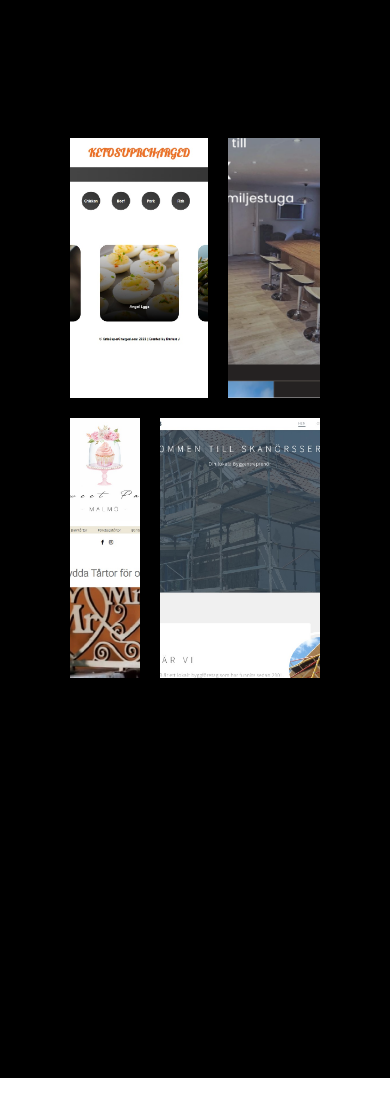
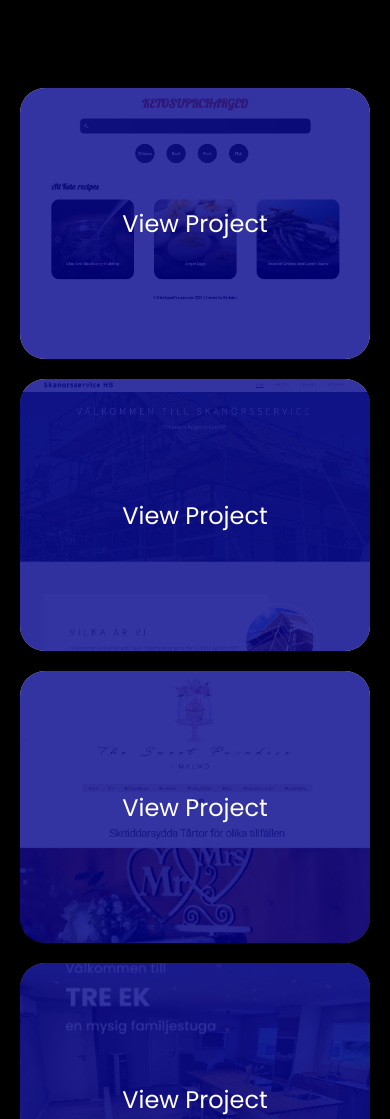
Before and after one commit to DJendryczka/port-v4, a plain HTML site: page index.html in a window 390 px wide. Shown: the part 1940-3059 px from the top of the page. Before the commit the page ends 3018 px from the top, so only its background shows below. Drawn offline with Linux system fonts and the light colour scheme.

Commit message:
Added overlay and hover to procect sectin

```diff
--- a/index.html
+++ b/index.html
@@ -96,18 +96,23 @@
       <div class="grid">
         <div class="image-one">
           <img src="images/keto.jpg" alt="">
+          <a href="#" class="link-overlay">View Project</a>
         </div>
         <div class="image-two">
           <img src="images/skanor.jpg" alt="">
+          <a href="#" class="link-overlay">View Project</a>
         </div>
         <div class="image-tree">
           <img src="images/sweet.jpg" alt="">
+          <a href="#" class="link-overlay">View Project</a>
         </div>
         <div class="image-four">
           <img src="images/treek.png" alt="">
+          <a href="#" class="link-overlay">View Project</a>
         </div>
       </div>
     </section>
+
     <section id="contact" class="container"></section>
     <footer class="container"></footer>
     <script src="script.js"></script>
--- a/style.css
+++ b/style.css
@@ -44,7 +44,7 @@ a {
 }
 
 nav {
-  width: 1200px;
+  max-width: 1200px;
   margin: 0 auto;
   display: flex;
   justify-content: space-between;
@@ -205,8 +205,26 @@ nav {
   gap: 20px;
   max-width: 100%;
   min-width: 300px;
-  padding: 0 60px;
+  padding: 0 70px;
   margin: 50px auto;
+}
+
+/* Overlay and link for desktops */
+.image-one, .image-two, .image-tree, .image-four {
+  position: relative;
+  border-radius: 25px;
+  overflow: hidden;
+}
+
+.image-one::before, .image-two::before, .image-tree::before, .image-four::before {
+  content: '';
+  position: absolute;
+  top: 0;
+  left: 0;
+  width: 100%;
+  height: 100%;
+  background-color: rgba(0, 0, 139, 0.5);
+  transition: background-color 0.3s ease-in-out;
 }
 
 .grid img {
@@ -215,33 +233,67 @@ nav {
   object-fit: cover;
 }
 
+.image-one:hover::before,
+.image-two:hover::before,
+.image-tree:hover::before,
+.image-four:hover::before {
+  background-color: rgba(0, 0, 139, 0.8);
+}
+
+/* Link Overlay Styling */
+.link-overlay {
+  position: absolute;
+  top: 50%;
+  left: 50%;
+  transform: translate(-50%, -50%);
+  color: white;
+  font-size: 1.5rem;
+  text-decoration: none;
+  opacity: 0;
+  transition: opacity 0.3s ease-in-out;
+  z-index: 10;
+}
+
+.image-one:hover .link-overlay,
+.image-two:hover .link-overlay,
+.image-tree:hover .link-overlay,
+.image-four:hover .link-overlay {
+  opacity: 1;
+}
+
+/* Mobile-specific adjustments */
+@media (hover: none) {
+  .link-overlay {
+    opacity: 1; /* Always show the link on mobile for better user interaction */
+  }
+
+  .image-one::before, .image-two::before, .image-tree::before, .image-four::before {
+    background-color: rgba(0, 0, 139, 0.8); /* Dark overlay always visible */
+  }
+}
+
+
+
 .image-one {
   grid-column: 1 / 8;
   grid-row: 1 / 5;
-  overflow: hidden;
 }
 
 .image-two {
   grid-column: 5 / 13;
   grid-row: 5 / 9;
-  overflow: hidden;
 }
 
 .image-tree {
   grid-column: 1 / 5;
   grid-row: 5 / 9;
-  overflow: hidden;
-  object-fit: cover;
-  object-position: center;
-  height: 100%;
 }
 
 .image-four {
   grid-column: 8 / 13;
   grid-row: 1 / 5;
-  overflow: hidden;
-  width: 100%;
 }
+
 
 @media screen and (max-width: 1024px) {
 
@@ -301,4 +353,33 @@ nav {
     align-items: center;
     padding: 20px 0;
   }
+
+  .grid {
+    margin: 0 auto;
+    padding: 0 10px;
+  }
+
+  .image-one {
+    grid-column: 1 / -1;
+    grid-row: 1 / 3;
+  }
+
+  .image-two {
+    grid-column: 1 / -1;
+    grid-row: 3 / 5;
+    overflow: hidden;
+  }
+
+  .image-tree {
+    grid-column: 1 / -1;
+    grid-row: 5 / 7;
+    overflow: hidden;
+  }
+
+  .image-four {
+    grid-column: 1 / -1;
+    grid-row: 7 / 9;
+    overflow: hidden;
+  }
+
 }
```
Lines whose indentation alone changed are shown as unchanged.
